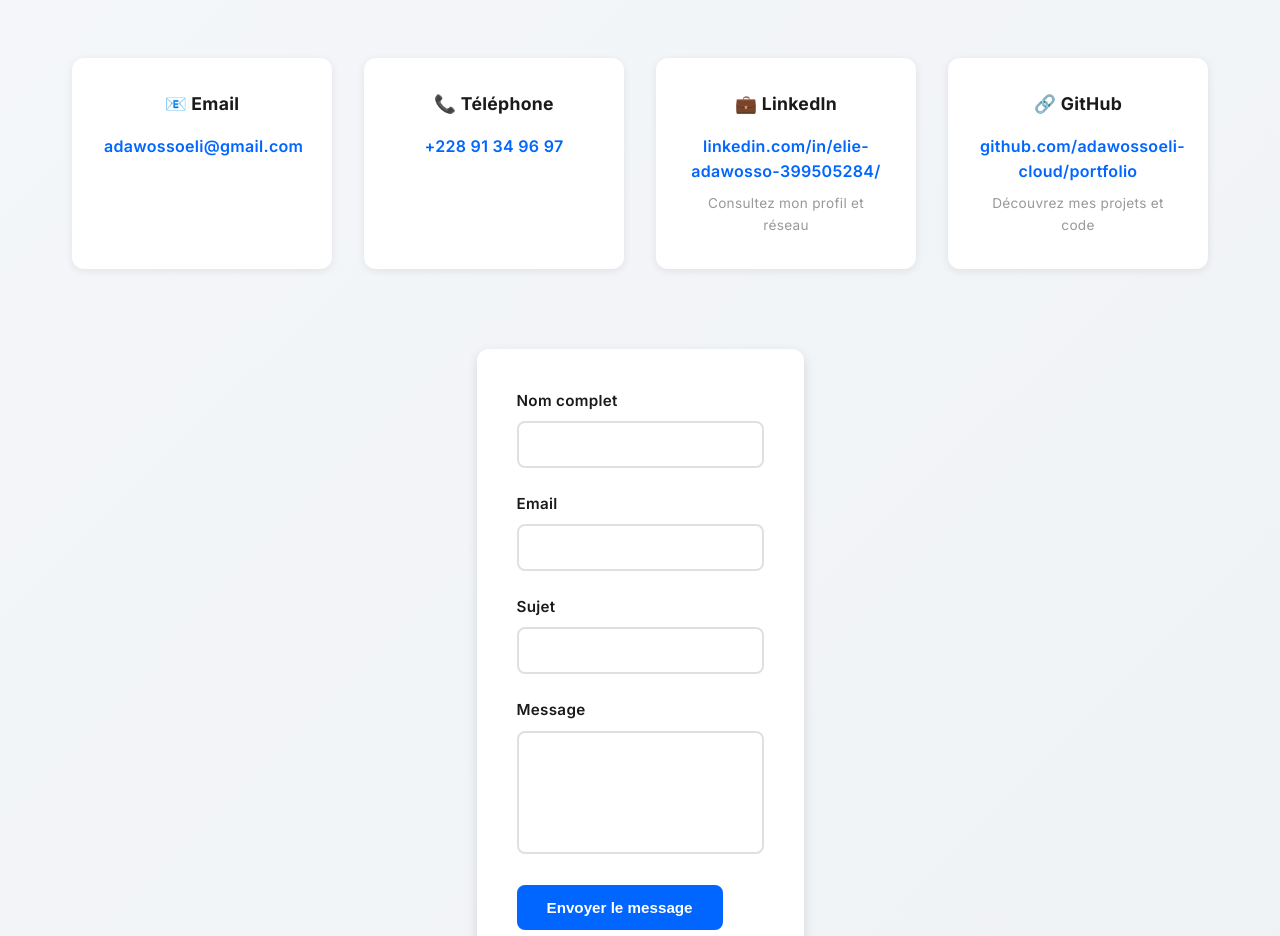
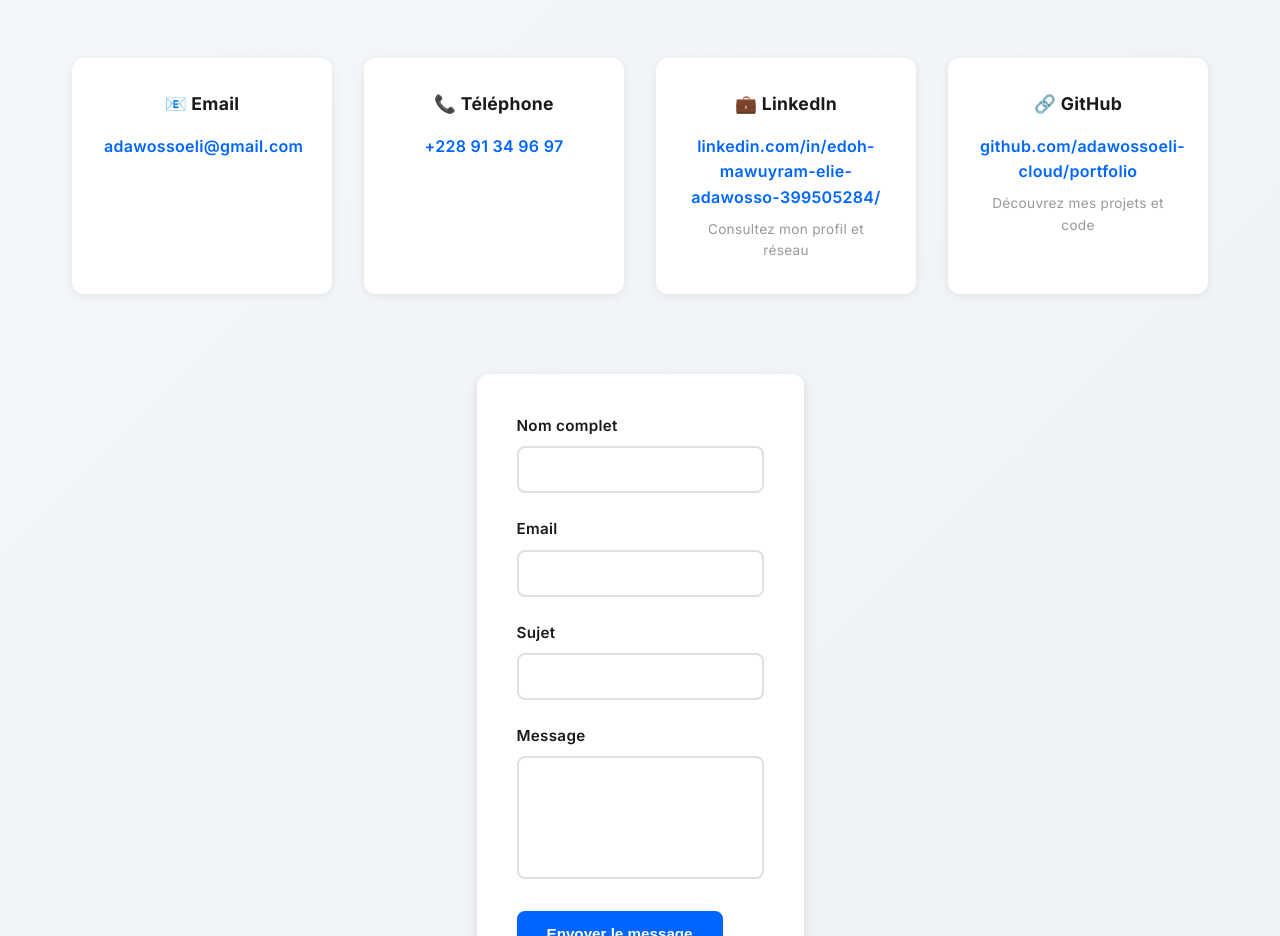
Before and after one commit to adawossoeli-cloud/portfolio, a plain HTML site: page index.html in a window 1280 px wide. Shown: the part 8740-9676 px from the top of the page. Drawn offline with Linux system fonts and the light colour scheme.

Commit message:
Update LinkedIn profile link

```diff
--- a/index.html
+++ b/index.html
@@ -451,7 +451,7 @@
                     </div>
                     <div class="contact-card">
                         <h3>💼 LinkedIn</h3>
-                        <p><a href="https://www.linkedin.com/in/elie-adawosso-399505284/" target="_blank" rel="noopener noreferrer">linkedin.com/in/elie-adawosso-399505284/</a></p>
+                        <p><a href="https://www.linkedin.com/in/edoh-mawuyram-elie-adawosso-399505284/" target="_blank" rel="noopener noreferrer">linkedin.com/in/edoh-mawuyram-elie-adawosso-399505284/</a></p>
                         <small>Consultez mon profil et réseau</small>
                     </div>
                     <div class="contact-card">
@@ -512,7 +512,7 @@
                             <path d="M12 0c-6.626 0-12 5.373-12 12 0 5.302 3.438 9.8 8.207 11.387.599.111.793-.261.793-.577v-2.234c-3.338.726-4.033-1.416-4.033-1.416-.546-1.387-1.333-1.756-1.333-1.756-1.089-.745.083-.729.083-.729 1.205.084 1.839 1.237 1.839 1.237 1.07 1.834 2.807 1.304 3.492.997.107-.775.418-1.305.762-1.604-2.665-.305-5.467-1.334-5.467-5.931 0-1.311.469-2.381 1.236-3.221-.124-.303-.535-1.524.117-3.176 0 0 1.008-.322 3.301 1.23.957-.266 1.983-.399 3.003-.404 1.02.005 2.047.138 3.006.404 2.291-1.552 3.297-1.23 3.297-1.23.653 1.653.242 2.874.118 3.176.77.84 1.235 1.911 1.235 3.221 0 4.609-2.807 5.624-5.479 5.921.43.372.823 1.102.823 2.222v 3.293c0 .319.192.694.801.576 4.765-1.589 8.199-6.086 8.199-11.386 0-6.627-5.373-12-12-12z"/>
                         </svg>
                     </a>
-                    <a href="https://www.linkedin.com/in/elie-adawosso-399505284/" target="_blank" rel="noopener noreferrer" title="LinkedIn">
+                    <a href="https://www.linkedin.com/in/edoh-mawuyram-elie-adawosso-399505284/" target="_blank" rel="noopener noreferrer" title="LinkedIn">
                         <svg width="20" height="20" viewBox="0 0 24 24" fill="currentColor">
                             <path d="M20.447 20.452h-3.554v-5.569c0-1.328-.027-3.037-1.852-3.037-1.853 0-2.136 1.445-2.136 2.939v5.667H9.351V9h3.414v1.561h.046c.477-.9 1.637-1.85 3.37-1.85 3.601 0 4.267 2.37 4.267 5.455v6.286zM5.337 7.433c-1.144 0-2.063-.926-2.063-2.065 0-1.138.92-2.063 2.063-2.063 1.14 0 2.064.925 2.064 2.063 0 1.139-.925 2.065-2.064 2.065zm1.782 13.019H3.555V9h3.564v11.452zM22.225 0H1.771C.792 0 0 .774 0 1.729v20.542C0 23.227.792 24 1.771 24h20.451C23.2 24 24 23.227 24 22.271V1.729C24 .774 23.2 0 22.225 0z"/>
                         </svg>
```
Also changed, not shown: cv.html (+1 -1 lines), 1 other file.
